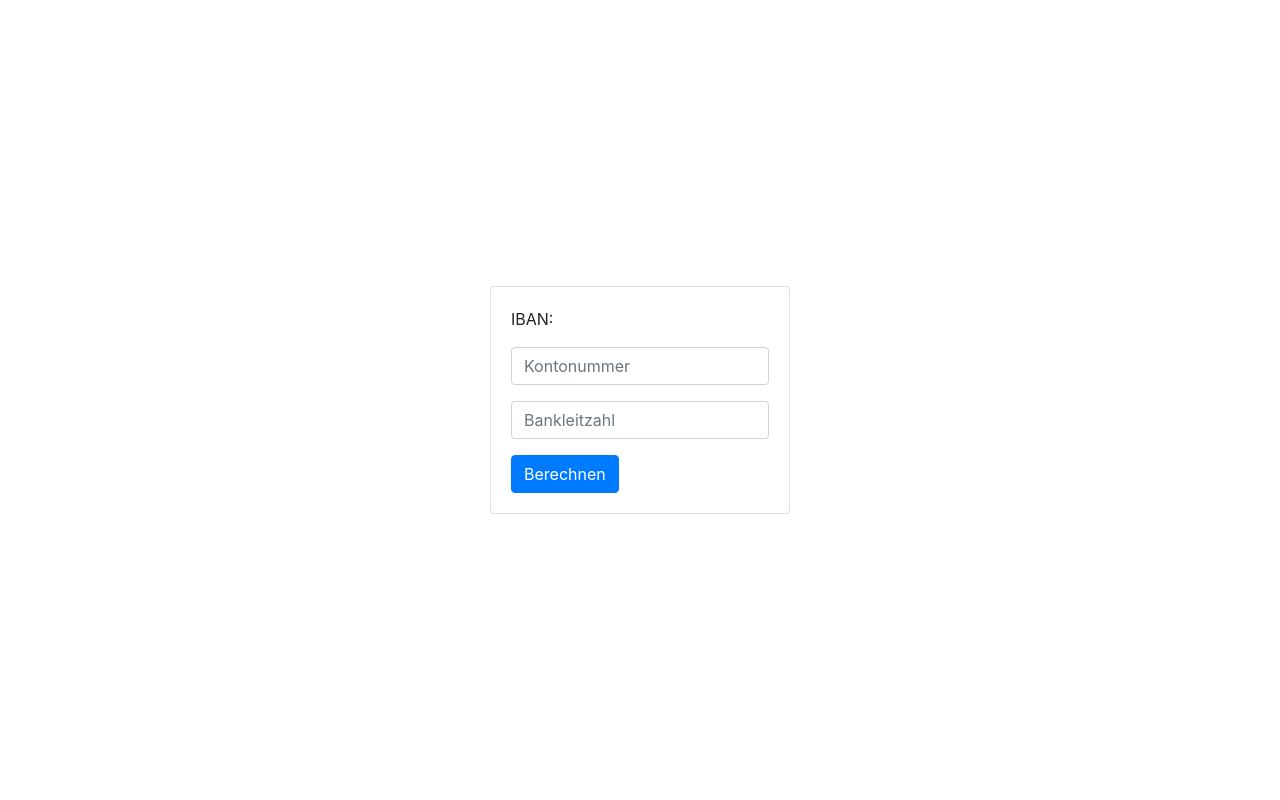
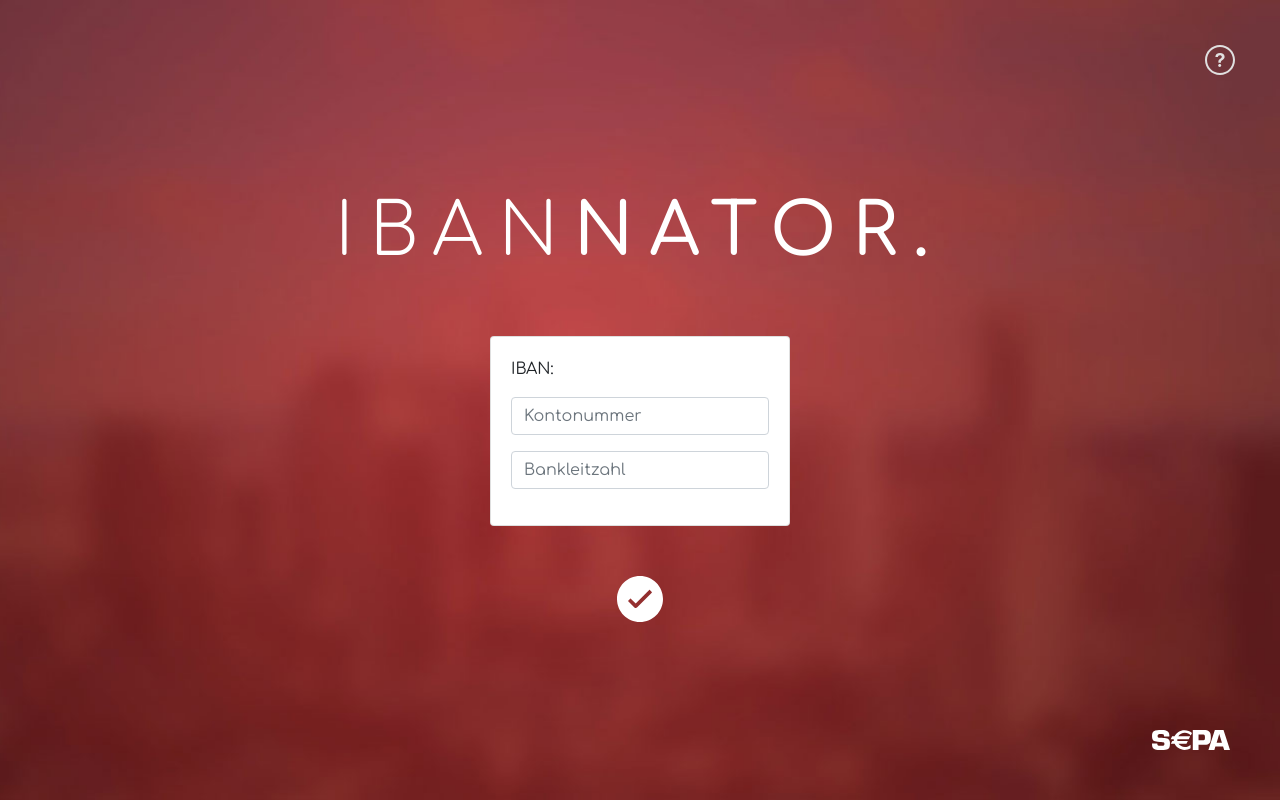
Before and after one commit to patrickhofmann1984/ibannator, a website: page index.html in a window 1280 px wide. Drawn offline with nearby package versions, Linux system fonts and the light colour scheme.

Commit message:
Working Validation. Base Stylesheet applied

```diff
--- a/app.js
+++ b/app.js
@@ -2,8 +2,8 @@
 
 Todo:
 
-- Validierungen einfügen
-- Stylesheet einfügen
+- Validierungen dem User anzeigen lassen.
+- Stylesheet verbessern.
 
 */
 
@@ -55,11 +55,34 @@ let ibanController = (function() {
 // ============================================================================================
 
 let UIController = (function() {
+
+  const DOMkto = document.getElementById('input-kontonummer');
+  const DOMblz = document.getElementById("input-bankleitzahl");
+
+
   return {
+
+    validateInput: function() {
+
+      let ktoErrors = DOMkto.validity;
+      let blzErrors = DOMblz.validity;
+
+      if (!ktoErrors.valid || !blzErrors.valid)  {
+        console.log(DOMkto.validationMessage); //Fehler log in der Console.
+        console.log(DOMblz.validationMessage); //User Anzeige noch Implementieren.
+
+        return false;
+
+      }else {
+        return true;
+      }
+
+    },
+
     getInput: function() {
       return {
-        ktonr: document.getElementById("input-kontonummer").value,
-        blz: document.getElementById("input-bankleitzahl").value
+        ktonr: DOMkto.value,
+        blz: DOMblz.value
       };
     },
 
@@ -80,6 +103,7 @@ let globalController = (function(ibanCtrl, UICtrl) {
   };
 
   const calculateIban = function() {
+    if (UICtrl.validateInput()) {
     let customersDetails = UICtrl.getInput();
 
     let calculatedIBAN = ibanCtrl.calculateIban(
@@ -88,6 +112,7 @@ let globalController = (function(ibanCtrl, UICtrl) {
     );
 
     UICtrl.displayIBAN(calculatedIBAN);
+  }
   };
 
   return {
--- /dev/null
+++ b/app.scss
@@ -0,0 +1,45 @@
+
+$marginToForm: 50px;
+
+body, html {
+    height: 100%;
+    font-family: 'Comfortaa', cursive;
+}
+
+
+
+#section-main {
+    background: url(img/image-background.jpg) center center no-repeat;
+    background-size: cover;
+}
+
+#icon-questionmark {
+    position: absolute;
+    top: 45px;
+    right: 45px;
+}
+
+.logo {
+    color: #FFF;
+    font-size: 4.5rem;
+    font-weight: 300;
+    letter-spacing: 16px;
+    margin-bottom: $marginToForm;
+    span.logo-bld {
+        font-weight: 500;
+    }
+}
+
+#main-card {
+    width: 300px;
+}
+
+#btn-berechnen {
+    margin-top: $marginToForm;
+}
+
+#logo-sepa {
+    position: absolute;
+    right: 50px;
+    bottom: 50px;
+}
--- a/index.html
+++ b/index.html
@@ -6,33 +6,35 @@
     <meta http-equiv="X-UA-Compatible" content="ie=edge">
 
     <link rel="stylesheet" href="https://stackpath.bootstrapcdn.com/bootstrap/4.3.1/css/bootstrap.min.css" integrity="sha384-ggOyR0iXCbMQv3Xipma34MD+dH/1fQ784/j6cY/iJTQUOhcWr7x9JvoRxT2MZw1T" crossorigin="anonymous">
+    <link rel="stylesheet" href="app.css">
+    <link href="https://fonts.googleapis.com/css?family=Comfortaa:300,400,500,600,700" rel="stylesheet">
 
-    <title>Ibanator</title>
-
-    <style type="text/css">
-        body, html {
-            height: 100%;
-        }
+    <title>Ibanator - Dein super simpler IBAN-Rechner</title>
 
     </style>
 </head>
 <body>
 
-    <section id="section-main" class="d-flex justify-content-center align-items-center h-100">
-        <div class="card" style="width: 300px;">
+
+
+    <section id="section-main" class="d-flex flex-column justify-content-center align-items-center h-100">
+            <img src="img/icon-questionmark.svg" alt="Questionmark Icon" id="icon-questionmark">
+        <div class="logo">IBAN<span class="logo-bld">NATOR.</span></div>
+        <div id="main-card" class="card">
             <div class="card-body">
                 <div id="form-main">
                     <p id="p-ergebnis">Platzhalter</p>
                     <div class="form-group">
-                        <input type="text" name="" placeholder="Kontonummer" id="input-kontonummer" class="form-control" required>
+                        <input type="text" name="" placeholder="Kontonummer" maxlength="10" minlength="8" pattern="[0-9]{8,10}" id="input-kontonummer" class="form-control" required>
                     </div>
                     <div class="form-group">
-                        <input type="text" name="" placeholder="Bankleitzahl" id="input-bankleitzahl" class="form-control">
+                        <input type="text" name="" placeholder="Bankleitzahl" maxlength="10" minlength="8" pattern="[0-9]{8,10}" id="input-bankleitzahl" class="form-control" required>
                     </div>
-                    <button id="btn-berechnen" class="btn btn-primary">Berechnen</button>
                 </div>
             </div>
         </div>
+        <a href="#"><img src="img/icon-ok.svg" alt="Berechnen Button" id="btn-berechnen"></a>
+        <img src="img/logo-sepa.svg" alt="SEPA Logo" id="logo-sepa">
 
 
 
```
Also changed, not shown: app.css (added), img/icon-ok.svg (added), img/icon-questionmark.svg (added), img/image-background.jpg (added), img/logo-ibannator.svg (added), img/logo-sepa.svg (added), 3 other files.
